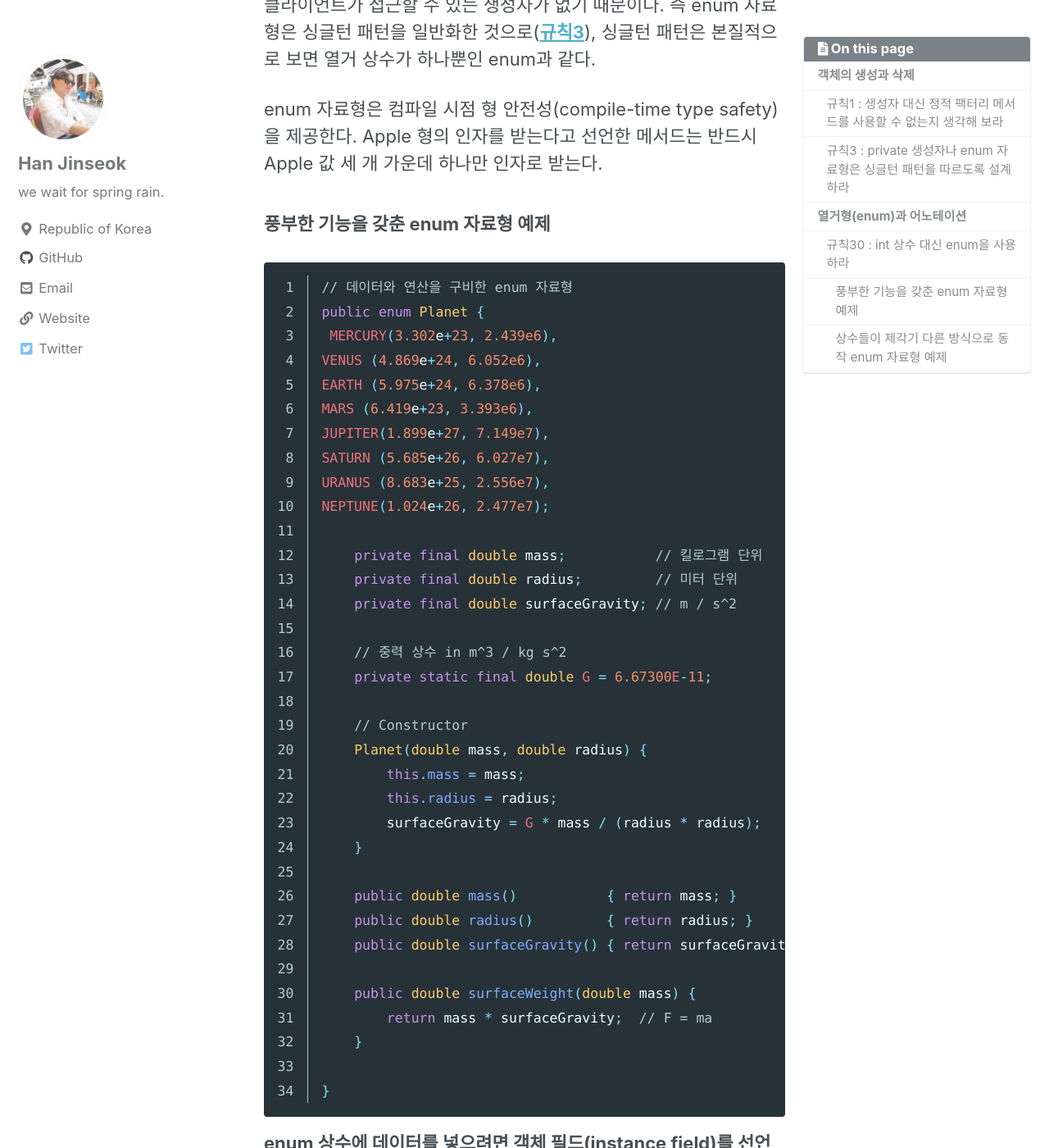
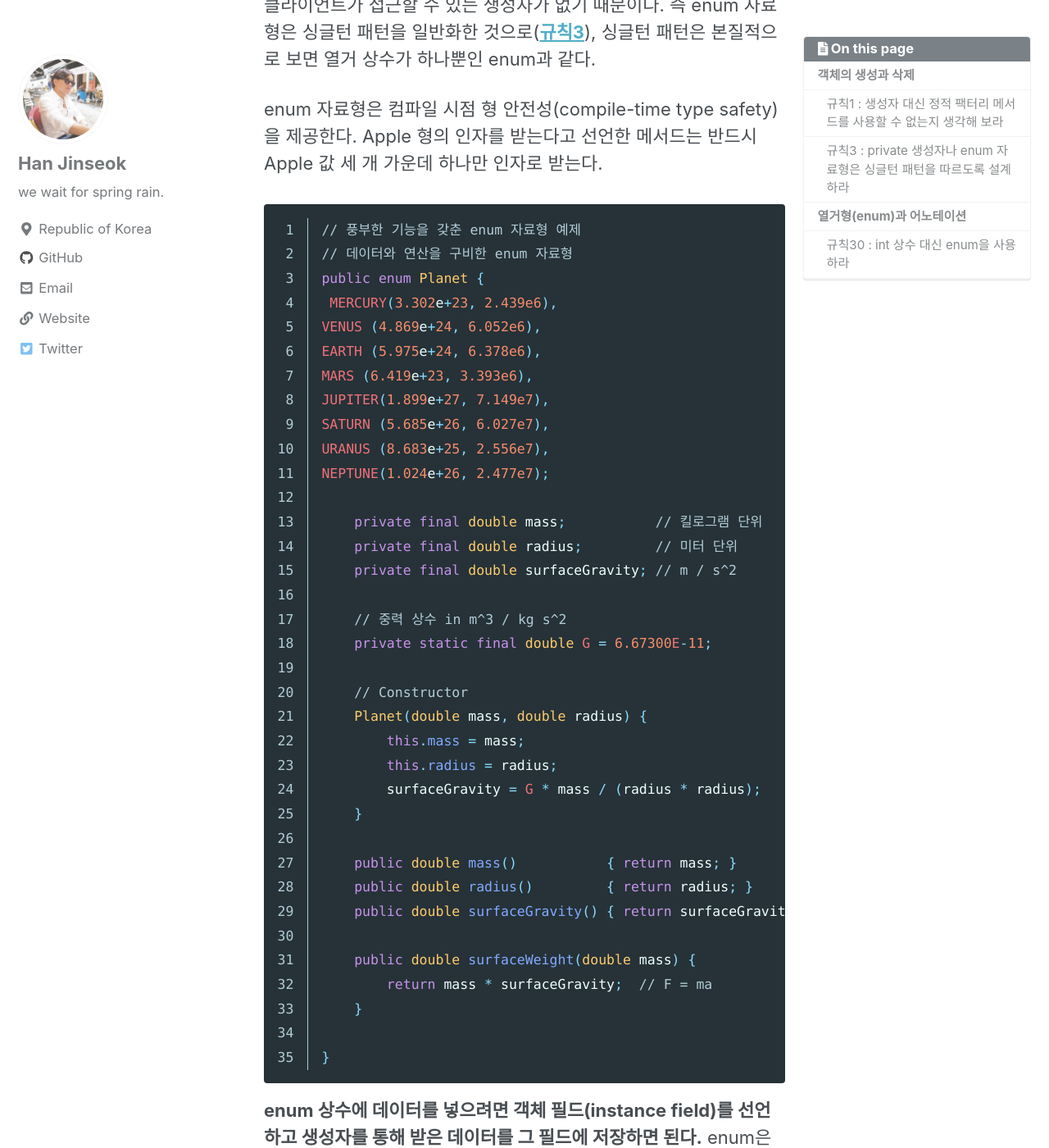
Before and after one commit to moregorenine/moregorenine.github.io, a Jekyll site: the page built from _posts/book/2020-01-08-effective-java.md, in a window 1280 px wide and 1400 px high, scrolled down 3256 px. Shown: the whole window at 82% size. Built offline with Jekyll 4.4.1, drawn with Linux system fonts in a browser that asks for light colours; nearby versions of some CDN libraries; comment, search, counter and statistics services are not loaded; a style sheet for code colours, icons or effects is not loaded; some of the changed text lies outside the part shown.

Commit message:
Update rule30 remove ### title

```diff
--- a/_posts/book/2020-01-08-effective-java.md
+++ b/_posts/book/2020-01-08-effective-java.md
@@ -80,9 +80,8 @@ enum 자료형은 실질적으로는 final로 선언된 것이나 마찬가지
 enum 자료형은 컴파일 시점 형 안전성(compile-time type safety)을 제공한다.
 Apple 형의 인자를 받는다고 선언한 메서드는 반드시 Apple 값 세 개 가운데 하나만 인자로 받는다.
 
-### 풍부한 기능을 갖춘 enum 자료형 예제
-
 {% highlight java linenos %}
+// 풍부한 기능을 갖춘 enum 자료형 예제
 // 데이터와 연산을 구비한 enum 자료형
 public enum Planet {
  MERCURY(3.302e+23, 2.439e6),
@@ -132,9 +131,8 @@ enum 상수에 가능한 연산 가운데는 enum이 정의된 클래스나 패
 일반적으로 유용하게 쓰일 enum이라면, 최상위\*(top-level) public 클래스로 선언해야 한다.
 특정한 최상위 클래스에서만 쓰이는 enum이라면 해당 클래스의 멤버 클래스로 선언해야 한다.([규칙22](#r22))
 
-### 상수들이 제각기 다른 방식으로 동작 enum 자료형 예제
-
 {% highlight java linenos %}
+// 상수들이 제각기 다른 방식으로 동작 enum 자료형 예제
 // 자기 값에 따라 분기하는 Enum 자료형
 public enum Operation {
 PLUS, MINUS, TIMES, DIVIDE;
```
